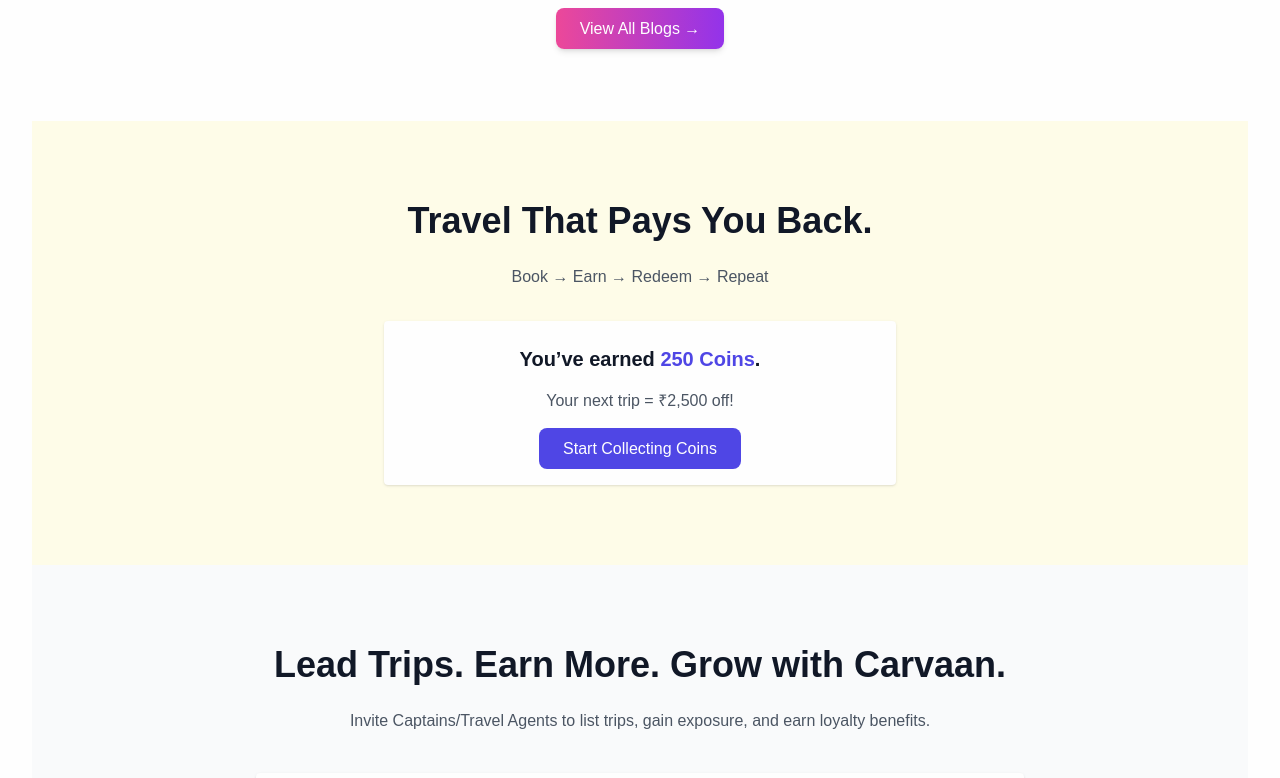
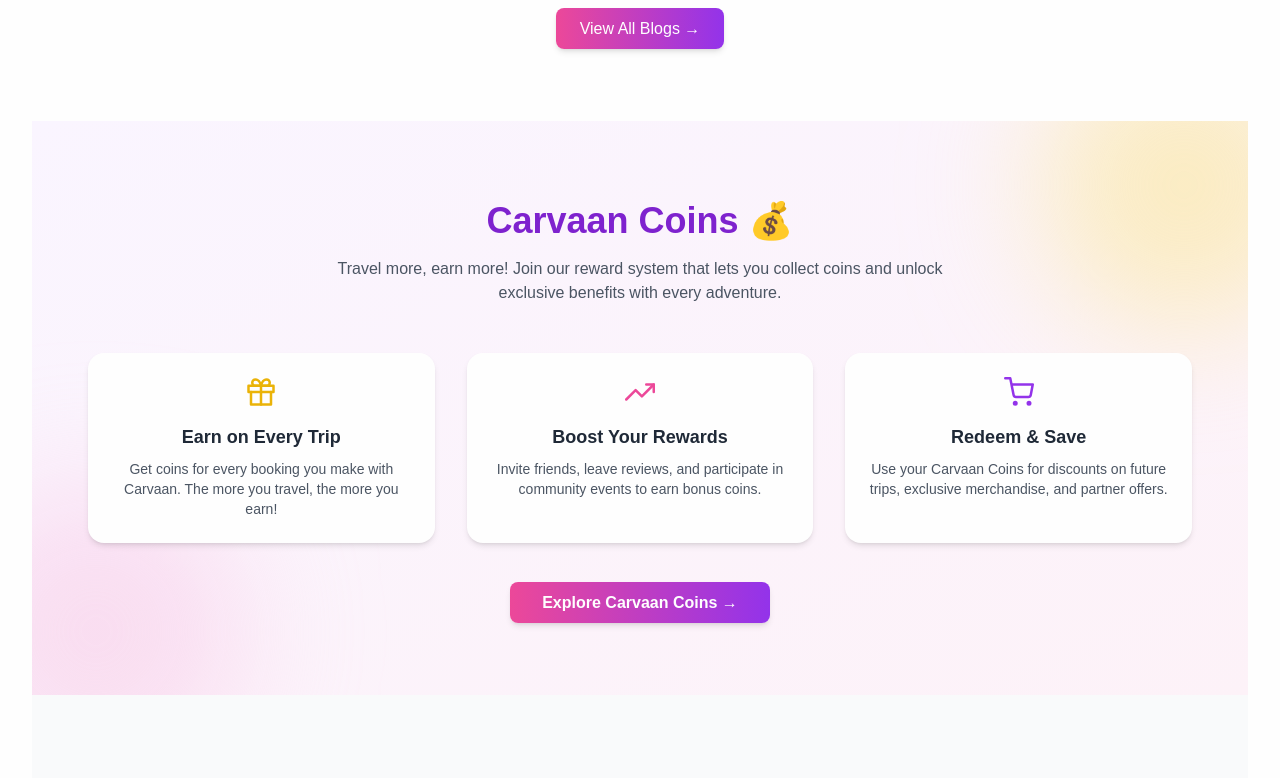
Before and after one commit to carvaangurgaon1/carvaan-website, a Next.js app: page / in a window 1280 px wide. Shown: the part 4680-5458 px from the top of the page. Built offline with nearby package versions, Linux system fonts and the light colour scheme.

Commit message:
Update CarvaanCoins.js

```diff
--- a/app/components/CarvaanCoins.js
+++ b/app/components/CarvaanCoins.js
@@ -1,25 +1,80 @@
+"use client";
+
+import { motion } from "framer-motion";
+import { FiGift, FiTrendingUp, FiShoppingCart } from "react-icons/fi";
+import Link from "next/link";
+
 export default function CarvaanCoins() {
+  const benefits = [
+    {
+      icon: <FiGift className="text-yellow-500 text-3xl" />,
+      title: "Earn on Every Trip",
+      description:
+        "Get coins for every booking you make with Carvaan. The more you travel, the more you earn!",
+    },
+    {
+      icon: <FiTrendingUp className="text-pink-500 text-3xl" />,
+      title: "Boost Your Rewards",
+      description:
+        "Invite friends, leave reviews, and participate in community events to earn bonus coins.",
+    },
+    {
+      icon: <FiShoppingCart className="text-purple-600 text-3xl" />,
+      title: "Redeem & Save",
+      description:
+        "Use your Carvaan Coins for discounts on future trips, exclusive merchandise, and partner offers.",
+    },
+  ];
+
   return (
-    <section id="coins" className="py-20 bg-yellow-50 text-center">
-      <h2 className="text-3xl md:text-4xl font-bold mb-6">
-        Travel That Pays You Back.
-      </h2>
-      <p className="text-gray-600 mb-8">
-        Book → Earn → Redeem → Repeat
-      </p>
-      <div className="bg-white max-w-lg mx-auto p-6 rounded shadow">
-        <p className="text-xl font-semibold mb-4">
-          You’ve earned <span className="text-indigo-600">250 Coins</span>.
+    <section className="py-20 bg-gradient-to-br from-purple-50 to-pink-50 text-center relative overflow-hidden">
+      {/* Background gradient accents */}
+      <div className="absolute -top-20 -right-20 w-72 h-72 bg-yellow-200 rounded-full mix-blend-multiply opacity-30 blur-3xl animate-pulse"></div>
+      <div className="absolute -bottom-20 -left-20 w-72 h-72 bg-pink-200 rounded-full mix-blend-multiply opacity-30 blur-3xl animate-pulse"></div>
+
+      <div className="max-w-6xl mx-auto px-6 relative z-10">
+        {/* Header */}
+        <motion.h2
+          initial={{ opacity: 0, y: 20 }}
+          whileInView={{ opacity: 1, y: 0 }}
+          transition={{ duration: 0.5 }}
+          className="text-3xl sm:text-4xl font-bold text-purple-700 mb-4"
+        >
+          Carvaan Coins 💰
+        </motion.h2>
+        <p className="text-gray-600 mb-12 max-w-2xl mx-auto">
+          Travel more, earn more! Join our reward system that lets you collect coins
+          and unlock exclusive benefits with every adventure.
         </p>
-        <p className="text-gray-600 mb-6">
-          Your next trip = ₹2,500 off!
-        </p>
-        <a
-          href="#"
-          className="bg-indigo-600 text-white px-6 py-3 rounded-lg"
-        >
-          Start Collecting Coins
-        </a>
+
+        {/* Benefit Cards */}
+        <div className="grid md:grid-cols-3 sm:grid-cols-2 grid-cols-1 gap-8">
+          {benefits.map((item, index) => (
+            <motion.div
+              key={index}
+              initial={{ opacity: 0, y: 30 }}
+              whileInView={{ opacity: 1, y: 0 }}
+              transition={{ delay: index * 0.2 }}
+              className="bg-white shadow-md rounded-2xl p-6 hover:shadow-xl transition"
+            >
+              <div className="flex justify-center mb-4">{item.icon}</div>
+              <h3 className="text-lg font-semibold text-gray-800 mb-2">
+                {item.title}
+              </h3>
+              <p className="text-gray-600 text-sm">{item.description}</p>
+            </motion.div>
+          ))}
+        </div>
+
+        {/* CTA Button */}
+        <div className="mt-12">
+          <Link
+            href="/coins"
+            className="bg-gradient-to-r from-pink-500 to-purple-600 text-white px-8 py-3 rounded-lg font-semibold shadow-md hover:opacity-90 transition"
+          >
+            Explore Carvaan Coins →
+          </Link>
+        </div>
       </div>
     </section>
   );
```
